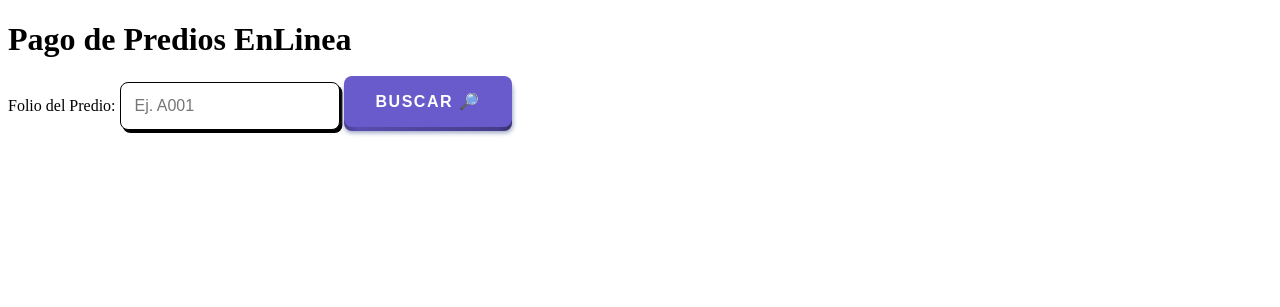
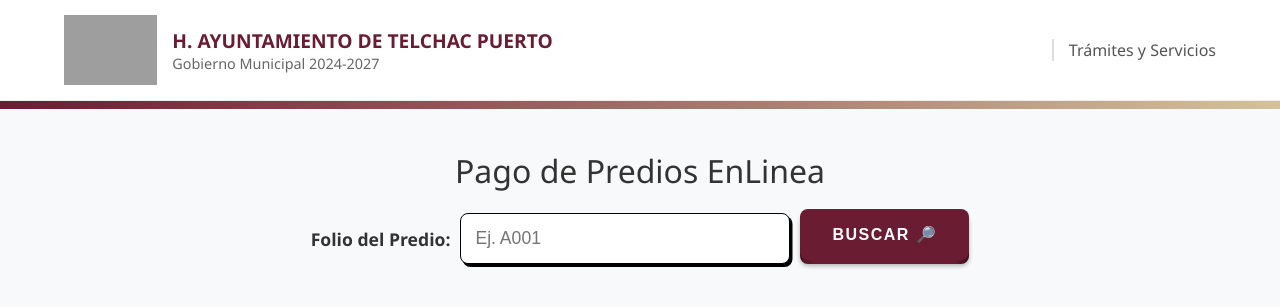
Before and after one commit to Victor-Gonzalez-Nahuat/cobros-prueba, a Flask app: page /buscar-predio in a window 1280 px wide. Shown: the top 307 px of the page. Run offline with Flask 3, Linux system fonts and the light colour scheme; grey boxes are pictures that could not be loaded.

Commit message:
mejora ui

```diff
--- a/static/css/estilo.css
+++ b/static/css/estilo.css
@@ -242,7 +242,7 @@
   }
 }
 
-/* From Uiverse.io by PriyanshuGupta28 */
+/* BOTÓN BUSCAR - Estilo Institucional Guinda */
 .pushable {
   position: relative;
   background: transparent;
@@ -250,7 +250,7 @@
   border: none;
   cursor: pointer;
   outline-offset: 4px;
-  outline-color: deeppink;
+  outline-color: var(--gob-color-primary); /* Usa la variable guinda */
   transition: filter 250ms;
   -webkit-tap-highlight-color: rgba(0, 0, 0, 0);
 }
@@ -261,7 +261,7 @@
   left: 0;
   height: 100%;
   width: 100%;
-  background: hsl(226, 25%, 69%);
+  background: hsl(0, 0%, 70%); /* Sombra gris neutral */
   border-radius: 8px;
   filter: blur(2px);
   will-change: transform;
@@ -276,12 +276,13 @@
   height: 100%;
   width: 100%;
   border-radius: 8px;
+  /* Gradiente en tonos vino/guinda */
   background: linear-gradient(
     to right,
-    hsl(248, 39%, 39%) 0%,
-    hsl(248, 39%, 49%) 8%,
-    hsl(248, 39%, 39%) 92%,
-    hsl(248, 39%, 29%) 100%
+    #4a1022 0%,
+    #691C32 8%,
+    #691C32 92%,
+    #3a0d1a 100%
   );
 }
 
@@ -289,7 +290,7 @@
   display: block;
   position: relative;
   border-radius: 8px;
-  background: hsl(248, 53%, 58%);
+  background: #691C32; /* El guinda del encabezado */
   padding: 16px 32px;
   color: white;
   font-weight: 600;
@@ -300,20 +301,14 @@
   transition: transform 600ms cubic-bezier(0.3, 0.7, 0.4, 1);
 }
 
-.pushable:hover {
-  filter: brightness(110%);
-}
-
 .pushable:hover .front {
+  background: #7d223c; /* Un guinda un poco más claro al pasar el mouse */
   transform: translateY(-6px);
-  transition: transform 250ms cubic-bezier(0.3, 0.7, 0.4, 1.5);
 }
 
 .pushable:active .front {
   transform: translateY(-2px);
-  transition: transform 34ms;
 }
-
 .pushable:hover .shadow {
   transform: translateY(4px);
   transition: transform 250ms cubic-bezier(0.3, 0.7, 0.4, 1.5);
@@ -330,16 +325,107 @@
 
 /* From Uiverse.io by anniekoop */
 .input {
-  max-width: 190px;
+  width: 100%;           /* Ocupa el espacio disponible hasta el max-width */
+  max-width: 300px;      /* Aumentamos de 190px a 300px */
   padding: 0.875rem;
-  font-size: 1rem;
+  font-size: 1.1rem;      /* Subimos un poco el tamaño de letra para legibilidad */
   border: 1.5px solid #000;
   border-radius: 0.5rem;
   box-shadow: 2.5px 3px 0 #000;
   outline: none;
   transition: ease 0.25s;
+  background-color: white;
 }
 
 .input:focus {
   box-shadow: 5.5px 7px 0 black;
+  border-color: var(--gob-color-primary); /* Cambia a guinda al escribir */
 }
+
+label[for="folio"] {
+    font-weight: bold;
+    color: var(--gob-text-dark);
+    font-size: 1.1rem;
+}
+
+/* Paleta de colores estilo gobierno (sobrio) */
+:root {
+    --gob-color-primary: #691C32; /* Guinda institucional o azul marino */
+    --gob-color-secondary: #D4C19C; /* Dorado/Arena suave */
+    --gob-text-dark: #333;
+}
+
+body {
+    font-family: 'Segoe UI', Arial, sans-serif;
+    margin: 0;
+    background-color: #f8f9fa;
+}
+
+.gov-header {
+    background-color: #ffffff;
+    padding: 15px 5%;
+    border-bottom: 1px solid #eee;
+}
+
+.gov-container {
+    display: flex;
+    justify-content: space-between;
+    align-items: center;
+    max-width: 1200px;
+    margin: 0 auto;
+}
+
+.logo-section {
+    display: flex;
+    align-items: center;
+    gap: 15px;
+}
+
+.logo-section img {
+    height: 70px;   /* Esto mantiene la proporción de la imagen para que no se vea estirada */
+}
+
+.header-text {
+    display: flex;
+    flex-direction: column;
+}
+
+.gob-title {
+    font-weight: bold;
+    font-size: 1.2rem;
+    color: var(--gob-color-primary);
+    text-transform: uppercase;
+}
+
+.gob-subtitle {
+    font-size: 0.9rem;
+    color: #666;
+}
+
+.section-tag {
+    font-weight: 500;
+    color: #555;
+    border-left: 2px solid #ddd;
+    padding-left: 15px;
+}
+
+.gov-accent-bar {
+    height: 8px;
+    background: linear-gradient(90deg, var(--gob-color-primary) 0%, var(--gob-color-secondary) 100%);
+    width: 100%;
+}
+
+/* Ajuste para el H1 principal */
+h1 {
+    text-align: center;
+    color: var(--gob-text-dark);
+    margin-top: 40px;
+    font-weight: 300;
+}
+
+form {
+    display: flex;
+    justify-content: center;
+    align-items: center;
+    gap: 10px;
+}
--- a/templates/buscar_predio.html
+++ b/templates/buscar_predio.html
@@ -1,10 +1,9 @@
 <!DOCTYPE html>
 <html>
 <head>
-    <title>Búsqueda de Predios</title>
+    <title>Telchac Puerto - Consulta y Pago de Predial</title>
     <link rel="stylesheet" href="{{ url_for('static', filename='css/estilo.css') }}">
     <style>
-        /* Estilos básicos para la tabla para que sea legible */
         table {
             width: 80%;
             margin-top: 20px;
@@ -22,6 +21,22 @@
 </head>
 
 <body>
+    <header class="gov-header">
+        <div class="gov-container">
+            <div class="logo-section">
+                <img src="https://i.ibb.co/PGsHBJtN/LOGO-TELCHACPTO.png" alt="Escudo Telchac Puerto">
+                <div class="header-text">
+                    <span class="gob-title">H. Ayuntamiento de Telchac Puerto</span>
+                    <span class="gob-subtitle">Gobierno Municipal 2024-2027</span>
+                </div>
+            </div>
+            <div class="section-tag">
+                <span>Trámites y Servicios</span>
+            </div>
+        </div>
+    </header>
+
+    <div class="gov-accent-bar"></div>
     <h1>Pago de Predios EnLinea</h1>
 
     <form action="/buscar-predio" method="post" style="margin-bottom: 20px;">
```
